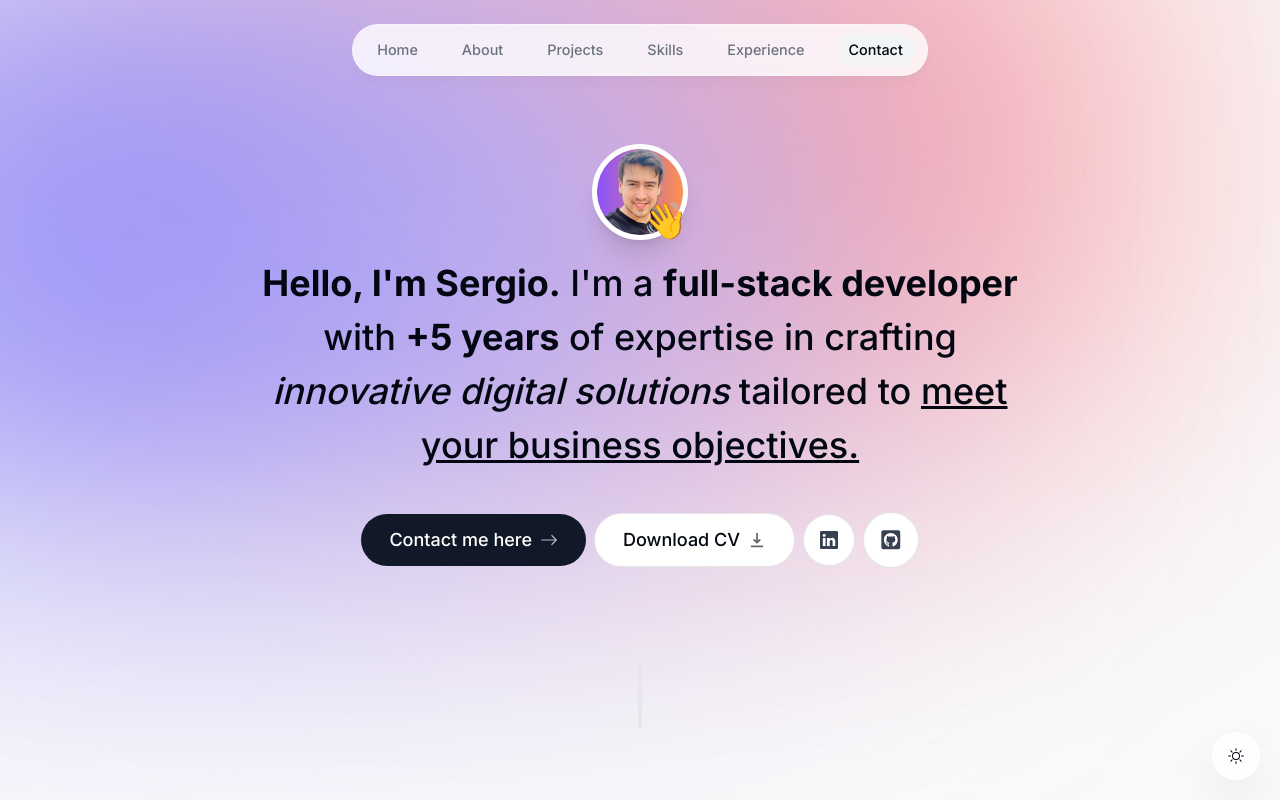
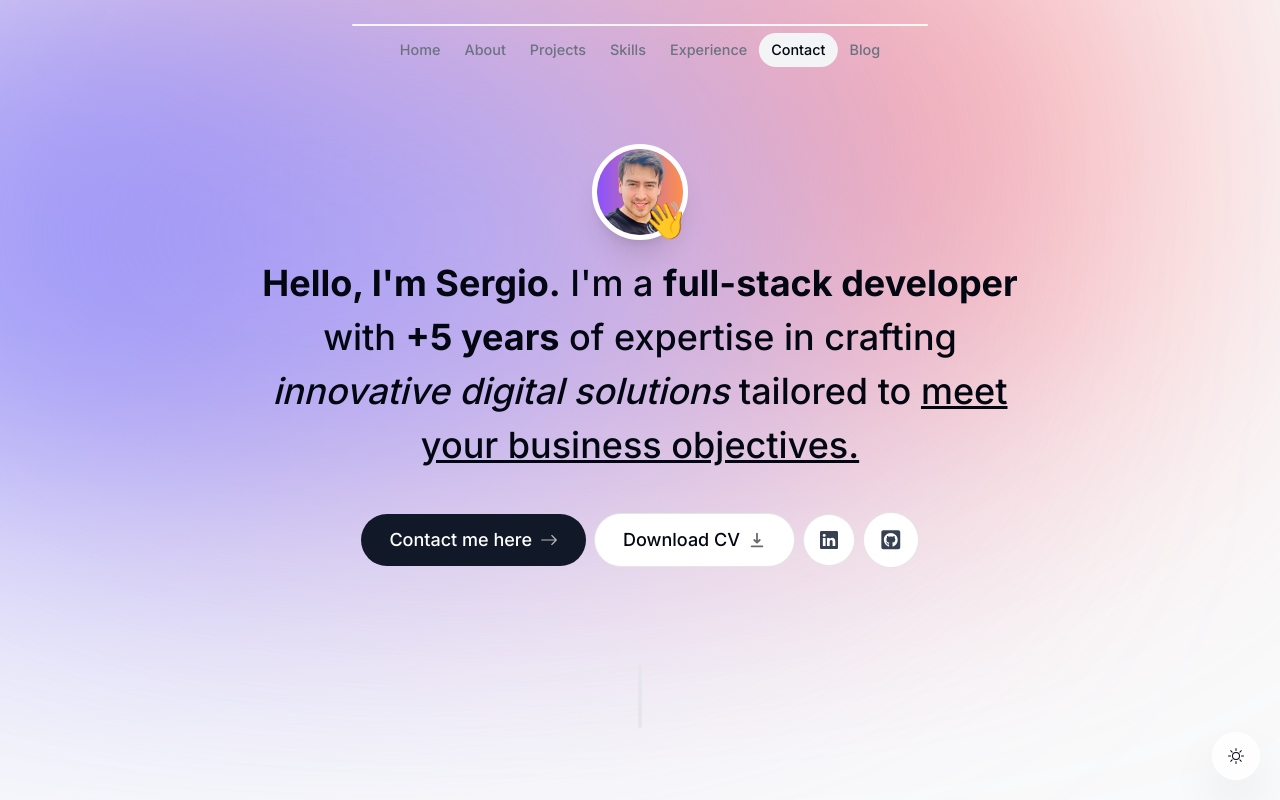
Before and after one commit to myplancash/portfolio-website, a Next.js app: page / in a window 1280 px wide. Shown: the top 800 px of the page. Built offline with nearby package versions, Linux system fonts and the light colour scheme; no server answers.

Commit message:
added new blog's link to Header to redirect users for our new blogposts

```diff
--- a/components/Header.tsx
+++ b/components/Header.tsx
@@ -1,9 +1,7 @@
-"use client";
-
+"use client"
 import React from "react";
 import { motion } from "framer-motion";
 import { links } from "@/lib/data";
-import Link from "next/link";
 import clsx from "clsx";
 import { useActiveSectionContext } from "@/context/active-section-context";
 
@@ -14,21 +12,22 @@ export default function Header() {
   return (
     <header className="z-[999] relative">
       <motion.div
-        className="fixed top-0 left-1/2 h-[4.5rem] w-full rounded-none border border-white border-opacity-40 bg-white bg-opacity-80 shadow-lg shadow-black/[0.03] backdrop-blur-[0.5rem] sm:top-6 sm:h-[3.25rem] sm:w-[36rem] sm:rounded-full dark:bg-gray-950 dark:border-black/40 dark:bg-opacity-75"
+        className="fixed top-0 left-1/2 w-full max-w-[22rem] rounded-none border border-white border-opacity-40 bg-white bg-opacity-80 shadow-lg shadow-black/[0.03] backdrop-blur-[0.5rem] sm:top-6 sm:max-w-[36rem] sm:rounded-full dark:bg-gray-950 dark:border-black/40 dark:bg-opacity-75"
         initial={{ y: -100, x: "-50%", opacity: 0 }}
         animate={{ y: 0, x: "-50%", opacity: 1 }}
       ></motion.div>
 
-      <nav className="flex fixed top-[0.15rem] left-1/2 h-12 -translate-x-1/2 py-2 sm:top-[1.7rem] sm:h-[initial] sm:py-0">
-        <ul className="flex w-[22rem] flex-wrap items-center justify-center gap-y-1 text-[0.9rem] font-medium text-gray-500 sm:w-[initial] sm:flex-nowrap sm:gap-5">
+      <nav className="flex fixed top-[0.15rem] left-1/2 -translate-x-1/2 py-2 sm:top-[1.7rem] sm:py-0">
+        <ul className="flex w-full max-w-[22rem] flex-wrap items-center justify-center gap-y-1 text-[0.9rem] font-medium text-gray-500 sm:max-w-[36rem]">
           {links.map((link) => (
             <motion.li
               className="h-3/4 flex items-center justify-center relative"
-              key={link.hash}
+              key={link.name}
               initial={{ y: -100, opacity: 0 }}
               animate={{ y: 0, opacity: 1 }}
             >
-              <Link
+              {link.hash ? (
+                <a
                   className={clsx(
                     "flex w-full items-center justify-center px-3 py-3 hover:text-gray-950 transition dark:text-gray-500 dark:hover:text-gray-300",
                     {
@@ -43,7 +42,6 @@ export default function Header() {
                   }}
                 >
                   {link.name}
-
                   {link.name === activeSection && (
                     <motion.span
                       className="bg-gray-100 rounded-full absolute inset-0 -z-10 dark:bg-gray-800"
@@ -55,7 +53,23 @@ export default function Header() {
                       }}
                     ></motion.span>
                   )}
-              </Link>
+                </a>
+              ) : (
+                <a
+                  className={clsx(
+                    "flex w-full items-center justify-center px-3 py-3 hover:text-gray-950 transition dark:text-gray-500 dark:hover:text-gray-300",
+                    {
+                      "text-gray-950 dark:text-gray-200":
+                        activeSection === link.name,
+                    }
+                  )}
+                  href={link.url} // For external links, use link.url
+                  target="_blank" // Open in a new tab
+                  rel="noopener noreferrer" // Security best practice for external links
+                >
+                  {link.name}
+                </a>
+              )}
             </motion.li>
           ))}
         </ul>
--- a/lib/data.ts
+++ b/lib/data.ts
@@ -29,7 +29,12 @@ export const links = [
     name: "Contact",
     hash: "#contact",
   },
+  {
+    name: "Blog",
+    url: "https://nextblog-flame-two.vercel.app", // Add the URL of your blog here
+  },
 ] as const;
+
 
 
 export const experiencesData = [
```
Lines whose indentation alone changed are shown as unchanged.
